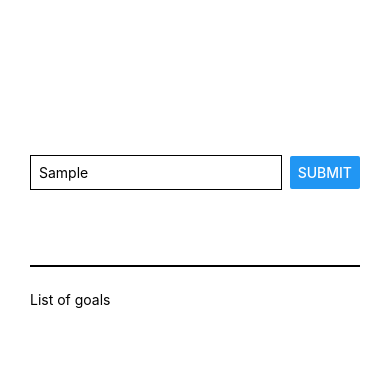
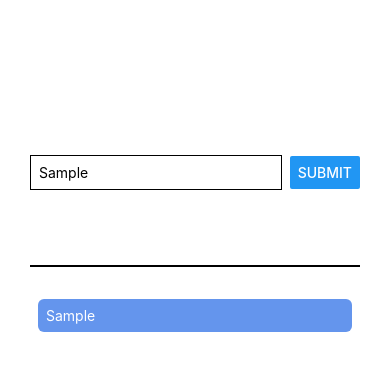
Before and after one commit to ytsykvas/shopping-list-with-React-Native, a React Native app: screen / in a window 390 px wide. Both pictures are taken after typing "Sample" into the empty fields and a click on the button "SUBMIT". Shown: the top 370 px of the page. Built offline with nearby package versions, Linux system fonts and the light colour scheme.

Commit message:
Managing-a-list-of-course-goals

```diff
--- a/App.js
+++ b/App.js
@@ -3,13 +3,14 @@ import { StyleSheet, Text, View, Button, TextInput } from 'react-native';
 
 export default function App() {
   const [enteredGoalText, setEnteredGoalText] = useState('');
+  const [courseGoals, setCourseGoals] = useState([]);
 
   function goalInputHandler(enteredText) {
     setEnteredGoalText(enteredText);
   }
 
   function addGoalHandler() {
-    console.log(enteredGoalText);
+    setCourseGoals(currentCourseGoals => [...courseGoals, enteredGoalText]);
   }
 
   return (
@@ -24,7 +25,13 @@ export default function App() {
         <Button title="submit" onPress={addGoalHandler} />
       </View>
       <View style={styles.goalsContainer}>
-        <Text>List of goals</Text>
+        {courseGoals.map((goal) => (
+          <View key={goal} style={styles.goalItem}>
+            <Text style={styles.goalText}>
+              {goal}
+            </Text>
+          </View>
+        ))}
       </View>
     </View>
   );
@@ -54,4 +61,13 @@ const styles = StyleSheet.create({
   goalsContainer: {
     flex: 3,
   },
+  goalItem: {
+    margin: 8,
+    padding: 8,
+    borderRadius: 6,
+    backgroundColor: '#6495ED'
+  },
+  goalText: {
+    color: 'white'
+  }
 });
```
